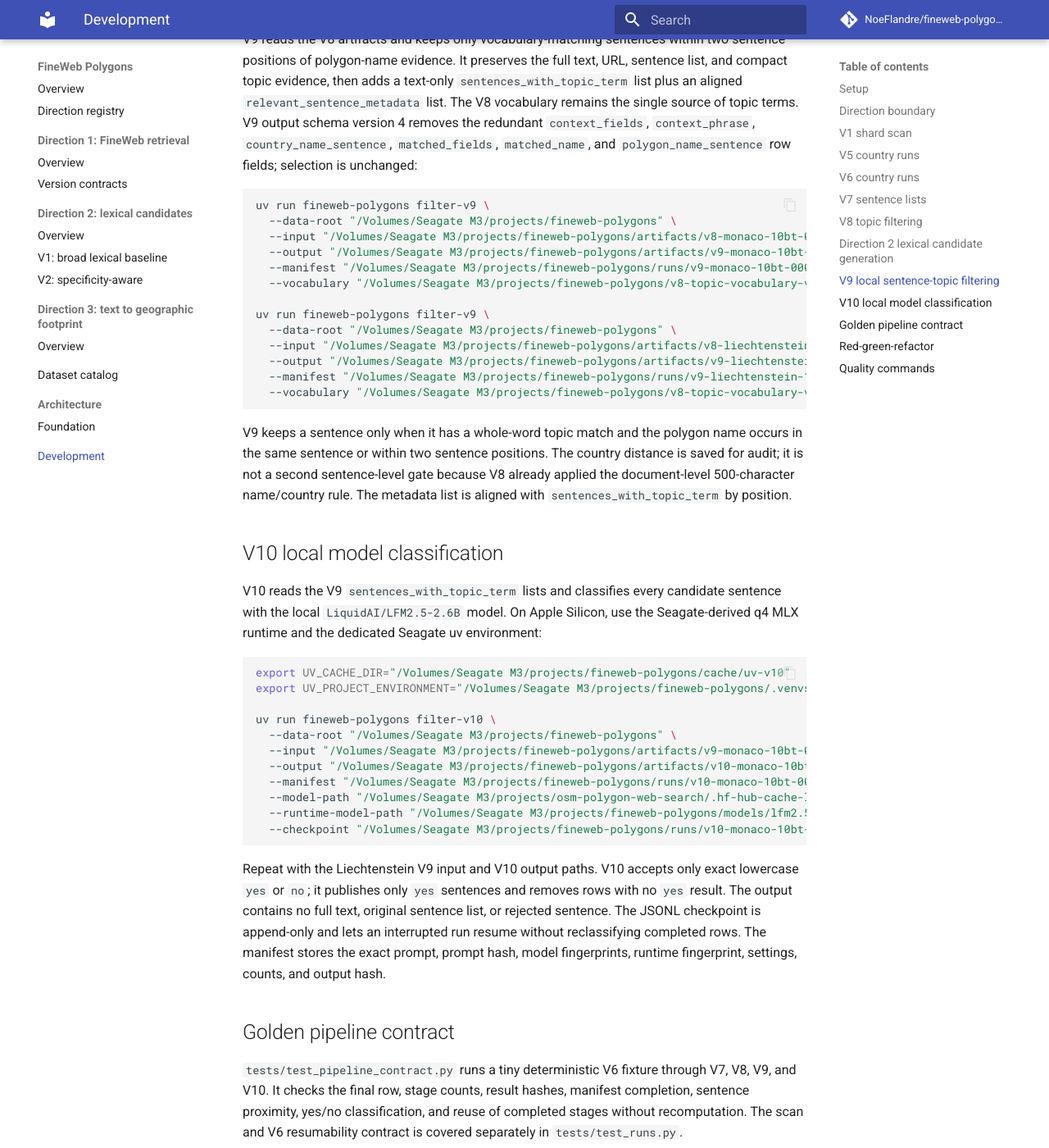
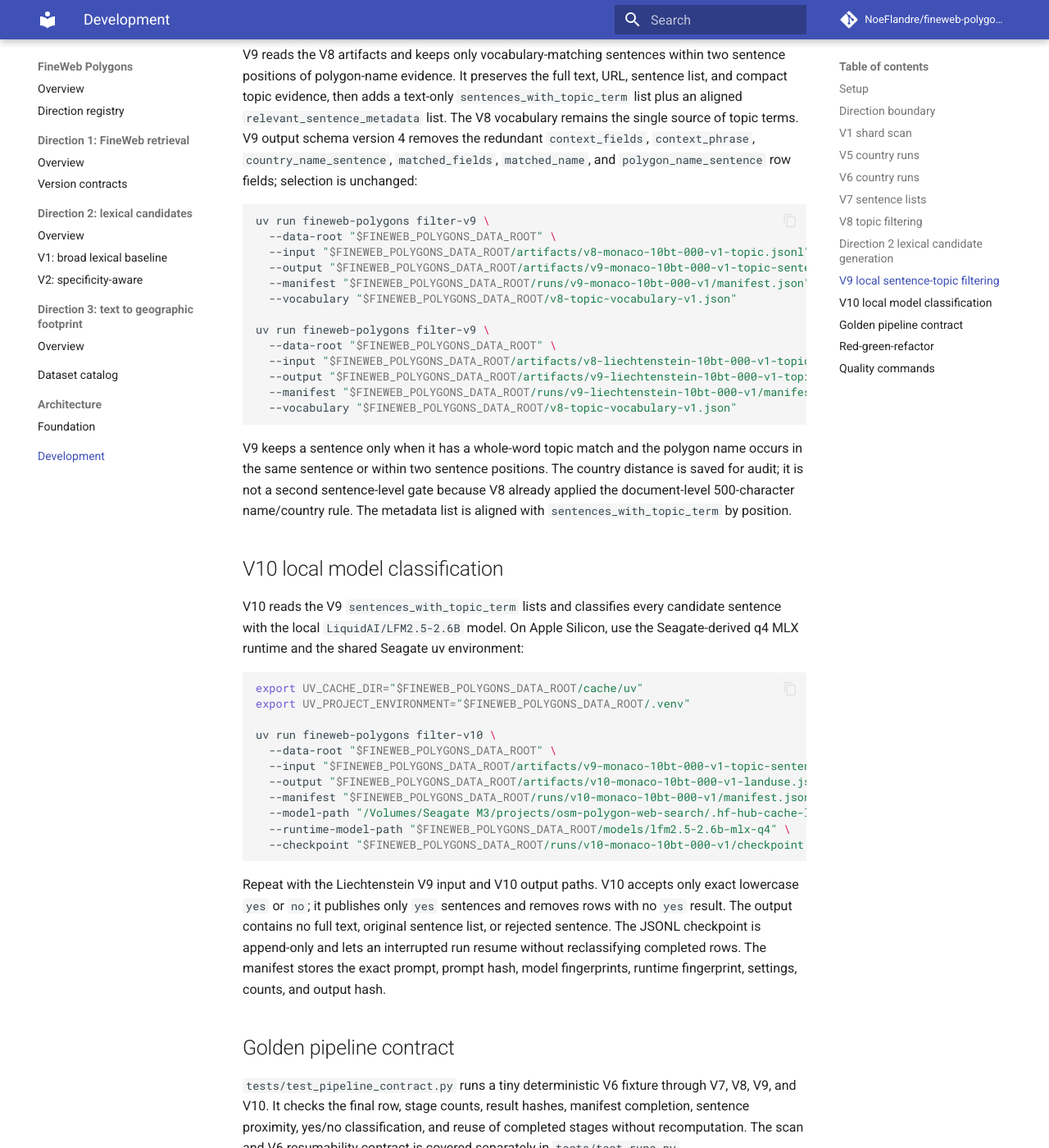
Before and after one commit to NoeFlandre/fineweb-polygons, an MkDocs documentation site: the page built from docs/development.md, in a window 1280 px wide and 1400 px high, scrolled down 3965 px. Shown: the whole window at 82% size. Built offline with MkDocs 1.6.1 and Material for MkDocs 9.7.7, drawn with Linux system fonts in a browser that asks for light colours; comment, search, counter and statistics services are not loaded; some of the changed text lies outside the part shown.

Commit message:
refactor: harden quality boundaries and packaging

````diff
--- a/docs/development.md
+++ b/docs/development.md
@@ -3,8 +3,9 @@
 ## Setup
 
 ```bash
-export UV_CACHE_DIR="/Volumes/Seagate M3/projects/fineweb-polygons/cache/uv-cleanup"
-export UV_PROJECT_ENVIRONMENT="/Volumes/Seagate M3/projects/fineweb-polygons/.venvs/fineweb-polygons-v8"
+export FINEWEB_POLYGONS_DATA_ROOT="${FINEWEB_POLYGONS_DATA_ROOT:-/Volumes/Seagate M3/projects/fineweb-polygons}"
+export UV_CACHE_DIR="$FINEWEB_POLYGONS_DATA_ROOT/cache/uv"
+export UV_PROJECT_ENVIRONMENT="$FINEWEB_POLYGONS_DATA_ROOT/.venv"
 uv sync --locked
 uv run pre-commit install
 ```
@@ -33,19 +34,19 @@
 The first V1 input is FineWeb's `sample/10BT/000_00000.parquet` shard. Keep the Hugging Face cache on the Seagate and download only that file:
 
 ```bash
-export HF_HUB_CACHE="/Volumes/Seagate M3/projects/fineweb-polygons/cache/huggingface-v7/hub"
+export HF_HUB_CACHE="$FINEWEB_POLYGONS_DATA_ROOT/cache/huggingface-v7/hub"
 hf download HuggingFaceFW/fineweb \
   --repo-type dataset \
   --include "sample/10BT/000_00000.parquet" \
-  --local-dir "/Volumes/Seagate M3/projects/fineweb-polygons/raw/fineweb"
+  --local-dir "$FINEWEB_POLYGONS_DATA_ROOT/raw/fineweb"
 ```
 
 Run the resumable scan with:
 
 ```bash
 uv run fineweb-polygons scan \
-  --pbf "/Volumes/Seagate M3/projects/fineweb-polygons/raw/monaco-latest.osm.pbf" \
-  --shard "/Volumes/Seagate M3/projects/fineweb-polygons/raw/fineweb/sample/10BT/000_00000.parquet" \
+  --pbf "$FINEWEB_POLYGONS_DATA_ROOT/raw/monaco-latest.osm.pbf" \
+  --shard "$FINEWEB_POLYGONS_DATA_ROOT/raw/fineweb/sample/10BT/000_00000.parquet" \
   --run-id v1-10bt-000-v3
 ```
 
@@ -59,15 +60,15 @@
 
 ```bash
 uv run fineweb-polygons scan \
-  --pbf "/Volumes/Seagate M3/projects/fineweb-polygons/raw/monaco-latest.osm.pbf" \
-  --shard "/Volumes/Seagate M3/projects/fineweb-polygons/raw/fineweb/sample/10BT/000_00000.parquet" \
+  --pbf "$FINEWEB_POLYGONS_DATA_ROOT/raw/monaco-latest.osm.pbf" \
+  --shard "$FINEWEB_POLYGONS_DATA_ROOT/raw/fineweb/sample/10BT/000_00000.parquet" \
   --run-id v5-monaco-10bt-000-v3 \
   --retrieval-version v5 \
   --country-name "Monaco"
 
 uv run fineweb-polygons scan \
-  --pbf "/Volumes/Seagate M3/projects/fineweb-polygons/raw/liechtenstein-latest.osm.pbf" \
-  --shard "/Volumes/Seagate M3/projects/fineweb-polygons/raw/fineweb/sample/10BT/000_00000.parquet" \
+  --pbf "$FINEWEB_POLYGONS_DATA_ROOT/raw/liechtenstein-latest.osm.pbf" \
+  --shard "$FINEWEB_POLYGONS_DATA_ROOT/raw/fineweb/sample/10BT/000_00000.parquet" \
   --run-id v5-liechtenstein-10bt-000-v2 \
   --retrieval-version v5 \
   --country-name "Liechtenstein"
@@ -85,15 +86,15 @@
 
 ```bash
 uv run fineweb-polygons scan \
-  --pbf "/Volumes/Seagate M3/projects/fineweb-polygons/raw/monaco-latest.osm.pbf" \
-  --shard "/Volumes/Seagate M3/projects/fineweb-polygons/raw/fineweb/sample/10BT/000_00000.parquet" \
+  --pbf "$FINEWEB_POLYGONS_DATA_ROOT/raw/monaco-latest.osm.pbf" \
+  --shard "$FINEWEB_POLYGONS_DATA_ROOT/raw/fineweb/sample/10BT/000_00000.parquet" \
   --run-id v6-monaco-10bt-000-v1 \
   --retrieval-version v6 \
   --country-name "Monaco"
 
 uv run fineweb-polygons scan \
-  --pbf "/Volumes/Seagate M3/projects/fineweb-polygons/raw/liechtenstein-latest.osm.pbf" \
-  --shard "/Volumes/Seagate M3/projects/fineweb-polygons/raw/fineweb/sample/10BT/000_00000.parquet" \
+  --pbf "$FINEWEB_POLYGONS_DATA_ROOT/raw/liechtenstein-latest.osm.pbf" \
+  --shard "$FINEWEB_POLYGONS_DATA_ROOT/raw/fineweb/sample/10BT/000_00000.parquet" \
   --run-id v6-liechtenstein-10bt-000-v1 \
   --retrieval-version v6 \
   --country-name "Liechtenstein"
@@ -113,14 +114,14 @@
 `wtpsplit[onnx-cpu]` dependency and keep the model cache on the Seagate:
 
 ```bash
-export HF_HUB_CACHE="/Volumes/Seagate M3/projects/fineweb-polygons/cache/huggingface-v7/hub"
-export TRANSFORMERS_CACHE="/Volumes/Seagate M3/projects/fineweb-polygons/cache/huggingface-v7/transformers"
+export HF_HUB_CACHE="$FINEWEB_POLYGONS_DATA_ROOT/cache/huggingface-v7/hub"
+export TRANSFORMERS_CACHE="$FINEWEB_POLYGONS_DATA_ROOT/cache/huggingface-v7/transformers"
 
 uv run fineweb-polygons segment-v7 \
-  --data-root "/Volumes/Seagate M3/projects/fineweb-polygons" \
-  --input "/Volumes/Seagate M3/projects/fineweb-polygons/artifacts/v6-monaco-10bt-000-v1-matches.jsonl" \
-  --output "/Volumes/Seagate M3/projects/fineweb-polygons/artifacts/v7-monaco-10bt-000-v1-sentences.jsonl" \
-  --manifest "/Volumes/Seagate M3/projects/fineweb-polygons/runs/v7-monaco-10bt-000-v1/manifest.json"
+  --data-root "$FINEWEB_POLYGONS_DATA_ROOT" \
+  --input "$FINEWEB_POLYGONS_DATA_ROOT/artifacts/v6-monaco-10bt-000-v1-matches.jsonl" \
+  --output "$FINEWEB_POLYGONS_DATA_ROOT/artifacts/v7-monaco-10bt-000-v1-sentences.jsonl" \
+  --manifest "$FINEWEB_POLYGONS_DATA_ROOT/runs/v7-monaco-10bt-000-v1/manifest.json"
 ```
 
 Repeat the command with the Liechtenstein V6 input and V7 output paths. The
@@ -139,11 +140,11 @@
 
 ```bash
 uv run fineweb-polygons filter-v8 \
-  --data-root "/Volumes/Seagate M3/projects/fineweb-polygons" \
-  --input "/Volumes/Seagate M3/projects/fineweb-polygons/artifacts/v7-monaco-10bt-000-v1-sentences.jsonl" \
-  --output "/Volumes/Seagate M3/projects/fineweb-polygons/artifacts/v8-monaco-10bt-000-v1-topic.jsonl" \
-  --manifest "/Volumes/Seagate M3/projects/fineweb-polygons/runs/v8-monaco-10bt-000-v1/manifest.json" \
-  --vocabulary "/Volumes/Seagate M3/projects/fineweb-polygons/v8-topic-vocabulary-v1.json"
+  --data-root "$FINEWEB_POLYGONS_DATA_ROOT" \
+  --input "$FINEWEB_POLYGONS_DATA_ROOT/artifacts/v7-monaco-10bt-000-v1-sentences.jsonl" \
+  --output "$FINEWEB_POLYGONS_DATA_ROOT/artifacts/v8-monaco-10bt-000-v1-topic.jsonl" \
+  --manifest "$FINEWEB_POLYGONS_DATA_ROOT/runs/v8-monaco-10bt-000-v1/manifest.json" \
+  --vocabulary "$FINEWEB_POLYGONS_DATA_ROOT/v8-topic-vocabulary-v1.json"
 ```
 
 Repeat with the Liechtenstein V7 input and V8 output paths. A matching
@@ -160,8 +161,8 @@
 
 ```bash
 uv run fineweb-polygons direction2-lexical-v2 \
-  --data-root "/Volumes/Seagate M3/projects/fineweb-polygons" \
-  --shard "/Volumes/Seagate M3/projects/fineweb-polygons/raw/fineweb/sample/10BT/000_00000.parquet"
+  --data-root "$FINEWEB_POLYGONS_DATA_ROOT" \
+  --shard "$FINEWEB_POLYGONS_DATA_ROOT/raw/fineweb/sample/10BT/000_00000.parquet"
 ```
 
 The defaults read `raw/monaco-latest.osm.pbf` and
@@ -188,18 +189,18 @@
 
 ```bash
 uv run fineweb-polygons filter-v9 \
-  --data-root "/Volumes/Seagate M3/projects/fineweb-polygons" \
-  --input "/Volumes/Seagate M3/projects/fineweb-polygons/artifacts/v8-monaco-10bt-000-v1-topic.jsonl" \
-  --output "/Volumes/Seagate M3/projects/fineweb-polygons/artifacts/v9-monaco-10bt-000-v1-topic-sentences.jsonl" \
-  --manifest "/Volumes/Seagate M3/projects/fineweb-polygons/runs/v9-monaco-10bt-000-v1/manifest.json" \
-  --vocabulary "/Volumes/Seagate M3/projects/fineweb-polygons/v8-topic-vocabulary-v1.json"
+  --data-root "$FINEWEB_POLYGONS_DATA_ROOT" \
+  --input "$FINEWEB_POLYGONS_DATA_ROOT/artifacts/v8-monaco-10bt-000-v1-topic.jsonl" \
+  --output "$FINEWEB_POLYGONS_DATA_ROOT/artifacts/v9-monaco-10bt-000-v1-topic-sentences.jsonl" \
+  --manifest "$FINEWEB_POLYGONS_DATA_ROOT/runs/v9-monaco-10bt-000-v1/manifest.json" \
+  --vocabulary "$FINEWEB_POLYGONS_DATA_ROOT/v8-topic-vocabulary-v1.json"
 
 uv run fineweb-polygons filter-v9 \
-  --data-root "/Volumes/Seagate M3/projects/fineweb-polygons" \
-  --input "/Volumes/Seagate M3/projects/fineweb-polygons/artifacts/v8-liechtenstein-10bt-000-v1-topic.jsonl" \
-  --output "/Volumes/Seagate M3/projects/fineweb-polygons/artifacts/v9-liechtenstein-10bt-000-v1-topic-sentences.jsonl" \
-  --manifest "/Volumes/Seagate M3/projects/fineweb-polygons/runs/v9-liechtenstein-10bt-000-v1/manifest.json" \
-  --vocabulary "/Volumes/Seagate M3/projects/fineweb-polygons/v8-topic-vocabulary-v1.json"
+  --data-root "$FINEWEB_POLYGONS_DATA_ROOT" \
+  --input "$FINEWEB_POLYGONS_DATA_ROOT/artifacts/v8-liechtenstein-10bt-000-v1-topic.jsonl" \
+  --output "$FINEWEB_POLYGONS_DATA_ROOT/artifacts/v9-liechtenstein-10bt-000-v1-topic-sentences.jsonl" \
+  --manifest "$FINEWEB_POLYGONS_DATA_ROOT/runs/v9-liechtenstein-10bt-000-v1/manifest.json" \
+  --vocabulary "$FINEWEB_POLYGONS_DATA_ROOT/v8-topic-vocabulary-v1.json"
 ```
 
 V9 keeps a sentence only when it has a whole-word topic match and the polygon
@@ -212,21 +213,21 @@
 
 V10 reads the V9 `sentences_with_topic_term` lists and classifies every
 candidate sentence with the local `LiquidAI/LFM2.5-2.6B` model. On Apple
-Silicon, use the Seagate-derived q4 MLX runtime and the dedicated Seagate uv
+Silicon, use the Seagate-derived q4 MLX runtime and the shared Seagate uv
 environment:
 
 ```bash
-export UV_CACHE_DIR="/Volumes/Seagate M3/projects/fineweb-polygons/cache/uv-v10"
-export UV_PROJECT_ENVIRONMENT="/Volumes/Seagate M3/projects/fineweb-polygons/.venvs/fineweb-polygons-v10"
+export UV_CACHE_DIR="$FINEWEB_POLYGONS_DATA_ROOT/cache/uv"
+export UV_PROJECT_ENVIRONMENT="$FINEWEB_POLYGONS_DATA_ROOT/.venv"
 
 uv run fineweb-polygons filter-v10 \
-  --data-root "/Volumes/Seagate M3/projects/fineweb-polygons" \
-  --input "/Volumes/Seagate M3/projects/fineweb-polygons/artifacts/v9-monaco-10bt-000-v1-topic-sentences.jsonl" \
-  --output "/Volumes/Seagate M3/projects/fineweb-polygons/artifacts/v10-monaco-10bt-000-v1-landuse.jsonl" \
-  --manifest "/Volumes/Seagate M3/projects/fineweb-polygons/runs/v10-monaco-10bt-000-v1/manifest.json" \
+  --data-root "$FINEWEB_POLYGONS_DATA_ROOT" \
+  --input "$FINEWEB_POLYGONS_DATA_ROOT/artifacts/v9-monaco-10bt-000-v1-topic-sentences.jsonl" \
+  --output "$FINEWEB_POLYGONS_DATA_ROOT/artifacts/v10-monaco-10bt-000-v1-landuse.jsonl" \
+  --manifest "$FINEWEB_POLYGONS_DATA_ROOT/runs/v10-monaco-10bt-000-v1/manifest.json" \
   --model-path "/Volumes/Seagate M3/projects/osm-polygon-web-search/.hf-hub-cache-lfm-20260828/models--LiquidAI--LFM2.5-2.6B/snapshots/654f9463ce32b05d0429d76fe1f580b27d4c1ac0" \
-  --runtime-model-path "/Volumes/Seagate M3/projects/fineweb-polygons/models/lfm2.5-2.6b-mlx-q4" \
-  --checkpoint "/Volumes/Seagate M3/projects/fineweb-polygons/runs/v10-monaco-10bt-000-v1/checkpoint.jsonl"
+  --runtime-model-path "$FINEWEB_POLYGONS_DATA_ROOT/models/lfm2.5-2.6b-mlx-q4" \
+  --checkpoint "$FINEWEB_POLYGONS_DATA_ROOT/runs/v10-monaco-10bt-000-v1/checkpoint.jsonl"
 ```
 
 Repeat with the Liechtenstein V9 input and V10 output paths. V10 accepts only
--- a/mkdocs.yml
+++ b/mkdocs.yml
@@ -4,7 +4,7 @@
 repo_name: NoeFlandre/fineweb-polygons
 repo_url: https://github.com/NoeFlandre/fineweb-polygons
 edit_uri: edit/main/docs/
-site_dir: /Volumes/Seagate M3/projects/fineweb-polygons/site
+site_dir: site
 exclude_docs: |
   superpowers/*
 
````
Also changed, not shown: other parts of docs/development.md (+1 -0 lines), README.md (+37 -36 lines), pyproject.toml (+12 -1 lines), 13 other files.
